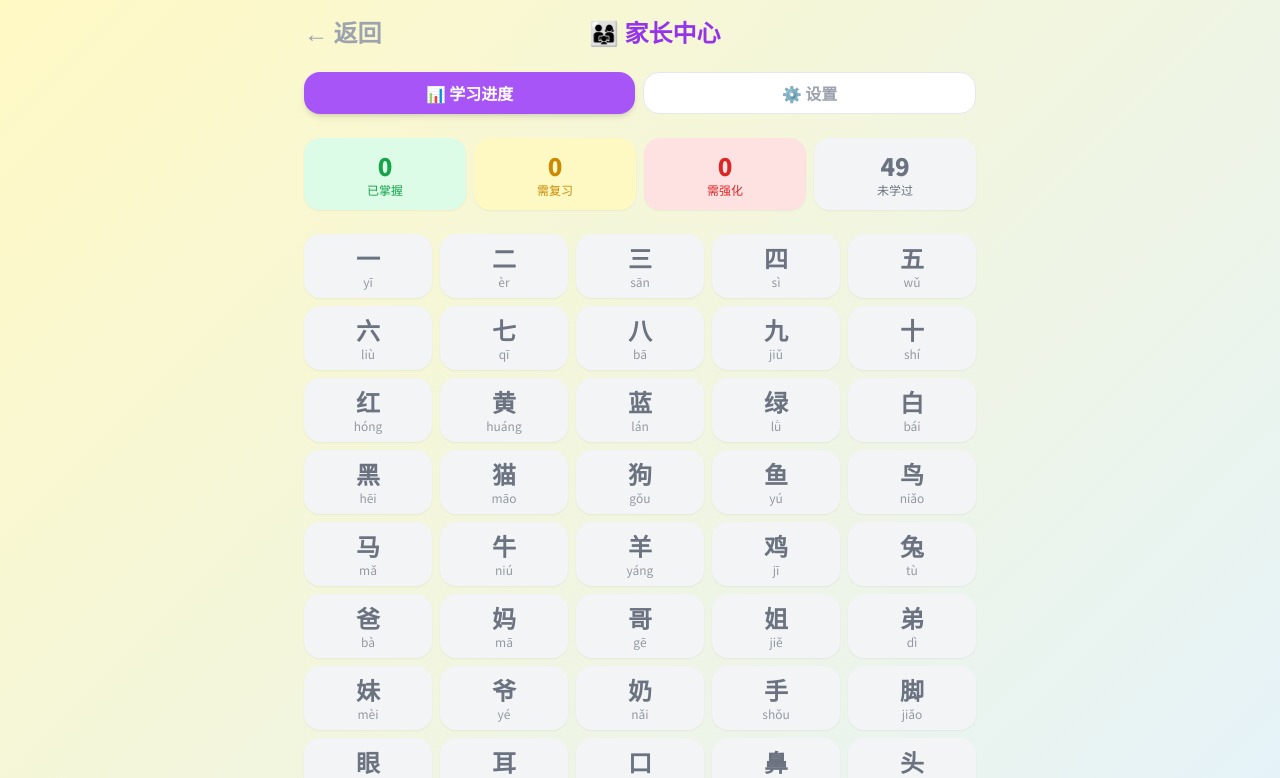
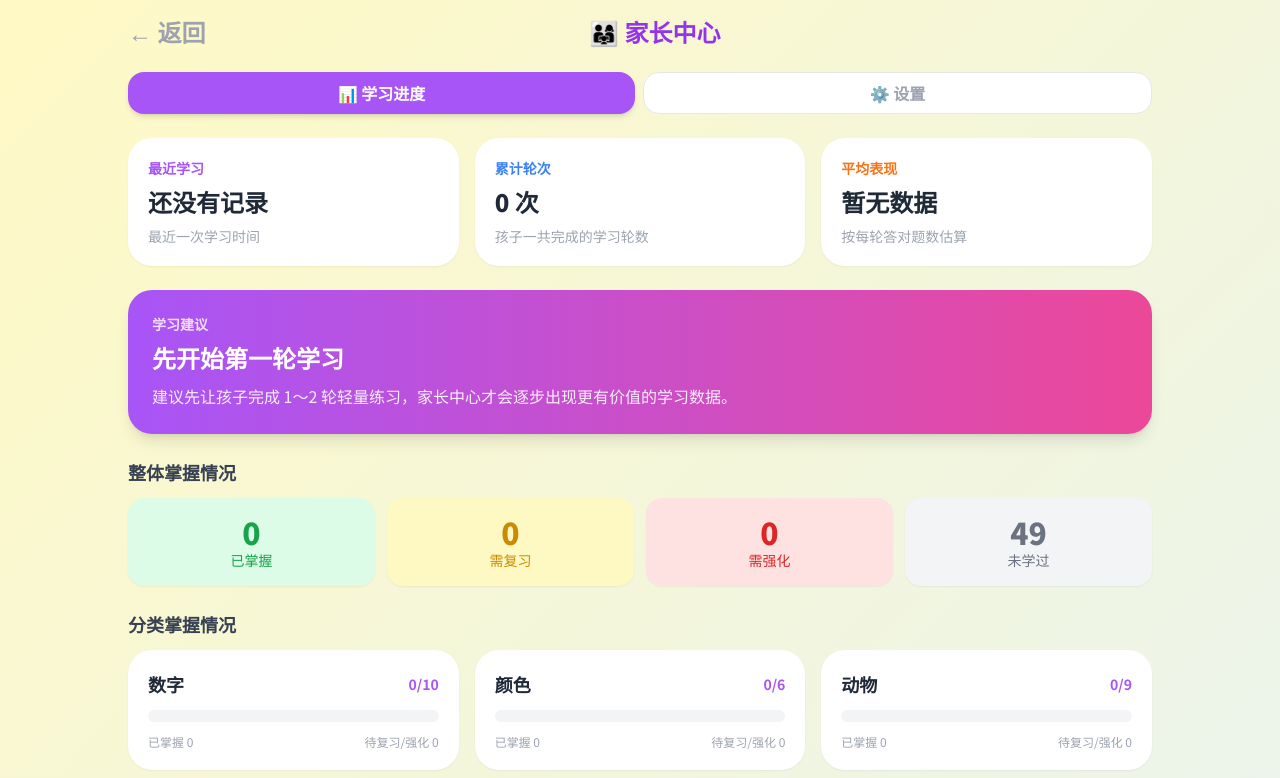
Before and after one commit to weilailai2026-art/recognize_chinese_characters, a Vue app: page /#/parent in a window 1280 px wide. Shown: the top 778 px of the page. Built offline with nearby package versions, Linux system fonts and the light colour scheme.

Commit message:
feat: enhance parent dashboard analytics

```diff
--- a/src/views/Parent.vue
+++ b/src/views/Parent.vue
@@ -1,14 +1,14 @@
 <template>
   <div class="min-h-screen p-4">
     <!-- 头部 -->
-    <div class="flex items-center justify-between mb-6 max-w-2xl mx-auto">
+    <div class="flex items-center justify-between mb-6 max-w-5xl mx-auto">
       <button @click="$router.push('/')" class="text-gray-400 hover:text-gray-600 text-2xl font-bold">← 返回</button>
       <h1 class="text-2xl font-black text-purple-600">👨‍👩‍👧 家长中心</h1>
       <div class="w-12"></div>
     </div>
 
     <!-- Tab -->
-    <div class="flex gap-2 mb-6 max-w-2xl mx-auto">
+    <div class="flex gap-2 mb-6 max-w-5xl mx-auto">
       <button
         v-for="tab in tabs" :key="tab.key"
         @click="activeTab = tab.key"
@@ -20,21 +20,131 @@
     </div>
 
     <!-- 进度总览 -->
-    <div v-if="activeTab === 'progress'" class="max-w-2xl mx-auto">
-      <!-- 统计栏 -->
-      <div class="grid grid-cols-4 gap-2 mb-6">
+    <div v-if="activeTab === 'progress'" class="max-w-5xl mx-auto space-y-6">
+      <!-- 总览卡 -->
+      <div class="grid gap-4 md:grid-cols-3">
+        <div class="rounded-3xl bg-white p-5 shadow-sm">
+          <div class="text-sm font-bold text-purple-500 mb-2">最近学习</div>
+          <div class="text-2xl font-black text-gray-800">{{ latestStudyText }}</div>
+          <p class="mt-2 text-sm text-gray-400">最近一次学习时间</p>
+        </div>
+        <div class="rounded-3xl bg-white p-5 shadow-sm">
+          <div class="text-sm font-bold text-blue-500 mb-2">累计轮次</div>
+          <div class="text-2xl font-black text-gray-800">{{ sessions.length }} 次</div>
+          <p class="mt-2 text-sm text-gray-400">孩子一共完成的学习轮数</p>
+        </div>
+        <div class="rounded-3xl bg-white p-5 shadow-sm">
+          <div class="text-sm font-bold text-orange-500 mb-2">平均表现</div>
+          <div class="text-2xl font-black text-gray-800">{{ averageCorrectText }}</div>
+          <p class="mt-2 text-sm text-gray-400">按每轮答对题数估算</p>
+        </div>
+      </div>
+
+      <!-- 学习建议 -->
+      <div class="rounded-3xl bg-gradient-to-r from-purple-500 to-pink-500 p-6 text-white shadow-lg">
+        <div class="text-sm font-bold text-white/80 mb-2">学习建议</div>
+        <div class="text-2xl font-black mb-2">{{ parentAdvice.title }}</div>
+        <p class="leading-7 text-white/90">{{ parentAdvice.desc }}</p>
+      </div>
+
+      <!-- 状态统计 -->
+      <div>
+        <h2 class="text-lg font-black text-gray-700 mb-3">整体掌握情况</h2>
+        <div class="grid grid-cols-2 sm:grid-cols-4 gap-3">
           <div v-for="s in statusList" :key="s.key"
-          class="rounded-2xl p-3 text-center shadow-sm cursor-pointer transition-all hover:scale-105"
+            class="rounded-2xl p-4 text-center shadow-sm cursor-pointer transition-all hover:scale-105"
             :class="s.bg"
             @click="filterStatus = filterStatus === s.key ? null : s.key"
           >
-          <div class="text-2xl font-black" :class="s.textColor">{{ counts[s.key] }}</div>
-          <div class="text-xs" :class="s.textColor">{{ s.label }}</div>
+            <div class="text-3xl font-black" :class="s.textColor">{{ counts[s.key] }}</div>
+            <div class="text-sm" :class="s.textColor">{{ s.label }}</div>
+          </div>
+        </div>
+      </div>
+
+      <!-- 分类掌握 -->
+      <div>
+        <h2 class="text-lg font-black text-gray-700 mb-3">分类掌握情况</h2>
+        <div class="grid gap-4 md:grid-cols-2 xl:grid-cols-3">
+          <div
+            v-for="item in categorySummary"
+            :key="item.category"
+            class="rounded-3xl bg-white p-5 shadow-sm"
+          >
+            <div class="flex items-center justify-between mb-3">
+              <h3 class="text-lg font-black text-gray-800">{{ item.category }}</h3>
+              <span class="text-sm font-bold text-purple-500">{{ item.mastered }}/{{ item.total }}</span>
+            </div>
+            <div class="h-3 rounded-full bg-gray-100 overflow-hidden mb-3">
+              <div class="h-full rounded-full bg-gradient-to-r from-purple-400 to-pink-400" :style="{ width: item.percent + '%' }"></div>
+            </div>
+            <div class="flex justify-between text-xs text-gray-400">
+              <span>已掌握 {{ item.mastered }}</span>
+              <span>待复习/强化 {{ item.review + item.strengthen }}</span>
+            </div>
+          </div>
+        </div>
+      </div>
+
+      <!-- 错题 Top -->
+      <div class="grid gap-6 lg:grid-cols-[1.1fr_0.9fr]">
+        <div class="rounded-3xl bg-white p-5 shadow-sm">
+          <div class="flex items-center justify-between mb-4">
+            <h2 class="text-lg font-black text-gray-700">错题 Top 5</h2>
+            <span class="text-sm text-gray-400">按累计答错次数排序</span>
+          </div>
+
+          <div v-if="topWrongChars.length" class="space-y-3">
+            <div
+              v-for="(item, idx) in topWrongChars"
+              :key="item.char"
+              class="flex items-center justify-between rounded-2xl bg-red-50 px-4 py-3"
+            >
+              <div class="flex items-center gap-3">
+                <div class="flex h-10 w-10 items-center justify-center rounded-2xl bg-red-100 font-black text-red-500">{{ idx + 1 }}</div>
+                <div>
+                  <div class="text-lg font-black text-gray-800">{{ item.char }} · {{ item.pinyin }}</div>
+                  <div class="text-xs text-gray-400">{{ item.category }}</div>
+                </div>
+              </div>
+              <div class="text-right">
+                <div class="text-xl font-black text-red-500">{{ item.wrong }}</div>
+                <div class="text-xs text-red-400">累计答错</div>
+              </div>
+            </div>
+          </div>
+          <p v-else class="text-sm text-gray-400">还没有明显的高频错题，继续保持～</p>
+        </div>
+
+        <div class="rounded-3xl bg-white p-5 shadow-sm">
+          <div class="flex items-center justify-between mb-4">
+            <h2 class="text-lg font-black text-gray-700">最近学习记录</h2>
+            <span class="text-sm text-gray-400">最近 5 次</span>
+          </div>
+
+          <div v-if="recentSessions.length" class="space-y-3">
+            <div
+              v-for="session in recentSessions"
+              :key="session.time"
+              class="rounded-2xl bg-blue-50 px-4 py-3"
+            >
+              <div class="flex items-center justify-between mb-1">
+                <span class="font-bold text-blue-600">{{ formatDateTime(session.time) }}</span>
+                <span class="text-sm font-black text-orange-500">⭐ {{ session.stars }}/{{ session.totalQuestions }}</span>
+              </div>
+              <div class="text-sm text-gray-500">
+                答对 {{ session.correctCount }} 题
+                <span v-if="session.newlyMastered?.length"> · 新掌握 {{ session.newlyMastered.length }} 个</span>
+                <span v-if="session.needStrengthen?.length"> · 待强化 {{ session.needStrengthen.length }} 个</span>
+              </div>
+            </div>
+          </div>
+          <p v-else class="text-sm text-gray-400">还没有学习记录，先去玩一轮吧。</p>
         </div>
       </div>
 
       <!-- 筛选提示 -->
-      <div v-if="filterStatus" class="mb-3 text-center">
+      <div v-if="filterStatus" class="text-center">
         <span class="bg-purple-100 text-purple-600 px-3 py-1 rounded-full text-sm font-bold">
           筛选：{{ statusList.find(s => s.key === filterStatus)?.label }}
           <button @click="filterStatus = null" class="ml-2">✕</button>
@@ -42,7 +152,9 @@
       </div>
 
       <!-- 字卡网格 -->
-      <div class="grid grid-cols-5 gap-2">
+      <div>
+        <h2 class="text-lg font-black text-gray-700 mb-3">全部汉字详情</h2>
+        <div class="grid grid-cols-4 sm:grid-cols-5 md:grid-cols-6 lg:grid-cols-8 gap-2">
           <div
             v-for="c in filteredChars" :key="c.char"
             class="rounded-2xl p-2 text-center cursor-pointer shadow-sm hover:scale-110 transition-all"
@@ -51,6 +163,7 @@
           >
             <div class="text-2xl font-black">{{ c.char }}</div>
             <div class="text-xs opacity-70">{{ c.pinyin }}</div>
+          </div>
         </div>
       </div>
     </div>
@@ -74,7 +187,6 @@
         🗑️ 重置所有进度
       </button>
 
-      <!-- 重置确认 -->
       <div v-if="confirmReset" class="mt-4 bg-red-50 rounded-2xl p-4 text-center">
         <p class="text-red-600 font-bold mb-3">确定要清空所有进度吗？</p>
         <div class="flex gap-2">
@@ -100,14 +212,18 @@
             {{ statusLabel(getCharStatus(selectedChar.char)) }}
           </span>
         </div>
-        <div class="text-sm text-gray-500">
+        <div class="text-sm text-gray-500 space-y-2">
           <div class="flex justify-between py-1 border-b border-gray-100">
             <span>答对次数</span>
             <span class="font-bold text-green-500">{{ charProgress(selectedChar.char).correct }}</span>
           </div>
-          <div class="flex justify-between py-1">
+          <div class="flex justify-between py-1 border-b border-gray-100">
             <span>答错次数</span>
             <span class="font-bold text-red-400">{{ charProgress(selectedChar.char).wrong }}</span>
+          </div>
+          <div class="flex justify-between py-1">
+            <span>所属分类</span>
+            <span class="font-bold text-gray-700">{{ selectedChar.category }}</span>
           </div>
         </div>
         <button @click="selectedChar = null" class="mt-4 w-full btn-secondary bg-gray-100 text-gray-500">关闭</button>
@@ -119,7 +235,14 @@
 <script setup>
 import { ref, computed } from 'vue'
 import { characters } from '../data/characters'
-import { getCharStatus, getProgress, resetProgress, getSettings, saveSettings } from '../utils/storage'
+import {
+  getCharStatus,
+  getProgress,
+  resetProgress,
+  getSettings,
+  saveSettings,
+  getLearningSessions,
+} from '../utils/storage'
 
 const activeTab = ref('progress')
 const filterStatus = ref(null)
@@ -140,6 +263,9 @@ const statusList = [
   { key: 'unlearned', label: '未学过', bg: 'bg-gray-100', textColor: 'text-gray-500' },
 ]
 
+const sessions = computed(() => getLearningSessions())
+const recentSessions = computed(() => sessions.value.slice(0, 5))
+
 const counts = computed(() => {
   const c = { mastered: 0, review: 0, strengthen: 0, unlearned: 0 }
   characters.forEach(ch => { c[getCharStatus(ch.char)]++ })
@@ -149,6 +275,94 @@ const counts = computed(() => {
 const filteredChars = computed(() => {
   if (!filterStatus.value) return characters
   return characters.filter(c => getCharStatus(c.char) === filterStatus.value)
+})
+
+const latestStudyText = computed(() => {
+  if (!sessions.value.length) return '还没有记录'
+  return formatDateTime(sessions.value[0].time)
+})
+
+const averageCorrectText = computed(() => {
+  if (!sessions.value.length) return '暂无数据'
+  const total = sessions.value.reduce((sum, item) => sum + (item.correctCount || 0), 0)
+  return (total / sessions.value.length).toFixed(1) + ' / 5 题'
+})
+
+const categorySummary = computed(() => {
+  const grouped = {}
+  characters.forEach(item => {
+    if (!grouped[item.category]) {
+      grouped[item.category] = {
+        category: item.category,
+        total: 0,
+        mastered: 0,
+        review: 0,
+        strengthen: 0,
+      }
+    }
+    grouped[item.category].total++
+    const status = getCharStatus(item.char)
+    if (status === 'mastered') grouped[item.category].mastered++
+    if (status === 'review') grouped[item.category].review++
+    if (status === 'strengthen') grouped[item.category].strengthen++
+  })
+
+  return Object.values(grouped)
+    .map(item => ({
+      ...item,
+      percent: item.total ? Math.round((item.mastered / item.total) * 100) : 0,
+    }))
+    .sort((a, b) => b.percent - a.percent)
+})
+
+const topWrongChars = computed(() => {
+  return characters
+    .map(item => {
+      const p = charProgress(item.char)
+      return {
+        ...item,
+        wrong: p.wrong || 0,
+        correct: p.correct || 0,
+      }
+    })
+    .filter(item => item.wrong > 0)
+    .sort((a, b) => b.wrong - a.wrong || a.correct - b.correct)
+    .slice(0, 5)
+})
+
+const parentAdvice = computed(() => {
+  if (!sessions.value.length) {
+    return {
+      title: '先开始第一轮学习',
+      desc: '建议先让孩子完成 1～2 轮轻量练习，家长中心才会逐步出现更有价值的学习数据。',
+    }
+  }
+
+  if (counts.value.strengthen >= 5) {
+    return {
+      title: '先集中强化高频错字',
+      desc: '当前需要强化的字偏多，建议这两天优先短时高频重复，不要一次学太多新字。',
+    }
+  }
+
+  if (counts.value.review >= 6) {
+    return {
+      title: '下一步以复习巩固为主',
+      desc: '说明孩子已经接触过不少字，但还没完全稳定。建议每天保持 5 分钟，把黄字逐步转成绿字。',
+    }
+  }
+
+  if (counts.value.mastered >= 15) {
+    return {
+      title: '整体节奏不错，可以继续扩量',
+      desc: '已掌握字数量在提升，可以继续稳定练习，并逐步加入更多新字，避免停在舒适区。',
+    }
+  }
+
+  return {
+    title: '保持轻量高频最重要',
+    desc: '当前阶段不用追求一次学很多，稳定坚持每天 5 分钟，比偶尔一次学很久更有效。',
+  }
 })
 
 function getStatusBg(status) {
@@ -171,6 +385,13 @@ function charProgress(char) {
   return p[char] || { correct: 0, wrong: 0 }
 }
 
+function formatDateTime(ts) {
+  if (!ts) return '暂无记录'
+  const date = new Date(ts)
+  const pad = (n) => String(n).padStart(2, '0')
+  return `${date.getMonth() + 1}-${date.getDate()} ${pad(date.getHours())}:${pad(date.getMinutes())}`
+}
+
 function changePassword() {
   if (!/^\d{4}$/.test(newPassword.value)) {
     settingMsg.value = '请输入4位数字密码'
```
Also changed, not shown: 1 other file (tests, documents, lock files or other folders). Lines whose indentation alone changed are shown as unchanged.
